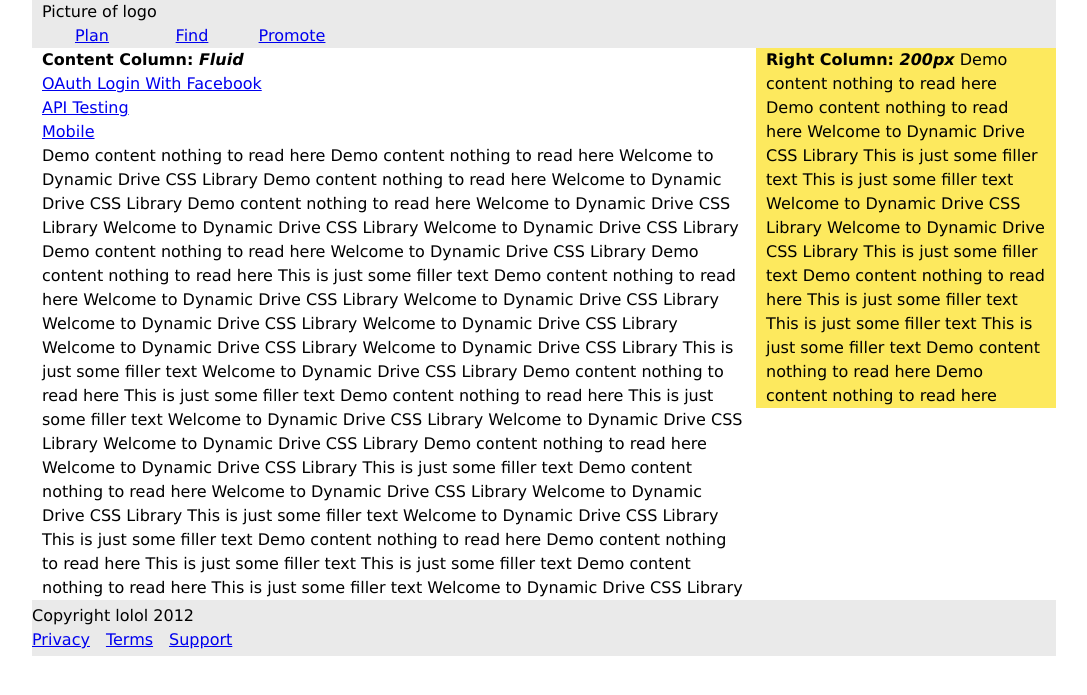
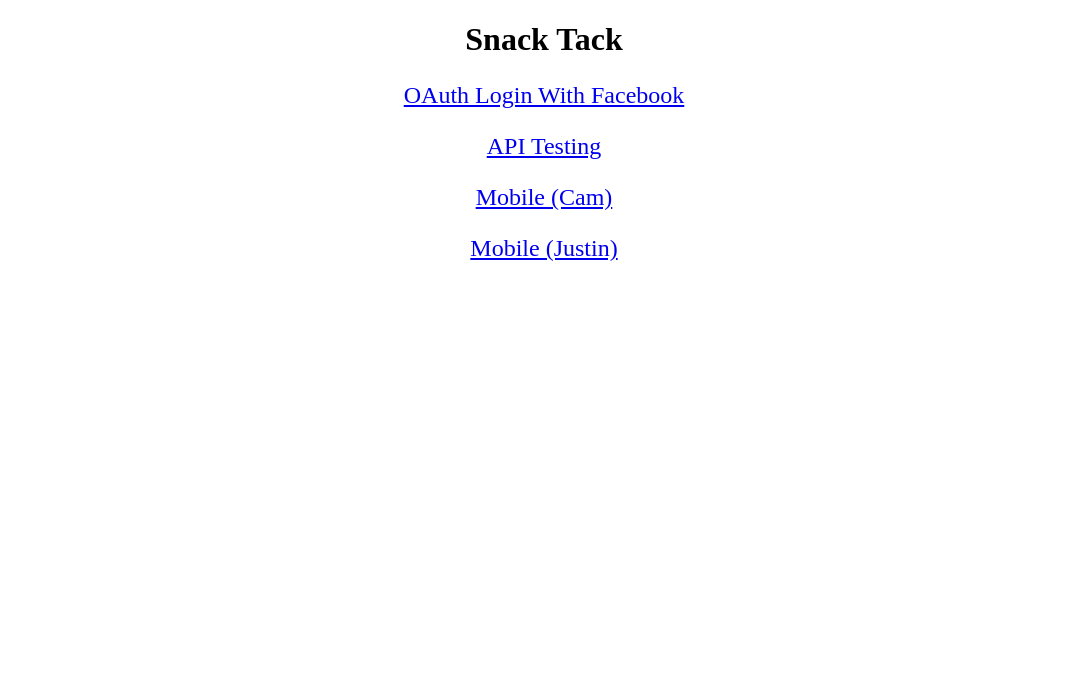
Before and after one commit to JustDerb/Snack-Tack, a PHP site: page / in a window 1280 px wide. Shown: the top 695 px of the page, without its empty margins (96-1183 px from the left). Run offline with PHP 8.4, Linux system fonts and the light colour scheme.

Commit message:
Simplified homepage (Since we are not doing a desktop version right now)

```diff
--- a/index.php
+++ b/index.php
@@ -4,61 +4,15 @@
 <head>
 <meta content="text/html; charset=utf-8" http-equiv="Content-Type">
 <title>Snack Tack | Home</title>
-<link rel="stylesheet" type="text/css" href="css/reset.css" media="screen">
-<link rel="stylesheet" type="text/css" href="css/main.css" media="screen">
-
-<script type="text/javascript">
-	/*** Temporary text filler function. Remove when deploying template. ***/
-	var gibberish=["This is just some filler text", "Welcome to Dynamic Drive CSS Library", "Demo content nothing to read here"]
-	function filltext(words){
-		for (var i=0; i<words; i++)
-			document.write(gibberish[Math.floor(Math.random()*3)]+" ")
-	}
-</script>
-
 </head>
 
-<body>
-	<div class="maincontainer">
-		<div class="header">
-			<div class="innertube hflist">
-				<h1>Picture of logo</h1>
-				<ul>
-					<li><a href="plan.php" id="fixed">Plan</a></li>
-					<li><a href="find.php" id="fixed">Find</a></li>
-					<li><a href="promote.php" id="fixed">Promote</a></li>
-				</ul>
-				<div id="clear"></div>
-			</div>
-		</div>
-
-		<div class="contentwrapper">
-			<div class="contentcolumn">
-				<div class="innertube">
-					<p><b>Content Column: <em>Fluid</em></b></p>
-					<p><a href="example.php">OAuth Login With Facebook</a></p>
-					<p><a href="test/">API Testing</a></p>
-					<p><a href="cam/">Mobile</a></p>
-					<p><script type="text/javascript">filltext(45)</script></p>
-				</div>
-			</div>
-		</div>
-
-		<div class="rightcolumn">
-			<div class="innertube">
-				<b>Right Column: <em>200px</em></b> <script type="text/javascript">filltext(14)</script>
-			</div>
-		</div>
-
-		<div class="footer hflist">
-			<p>Copyright lolol 2012</p>
-			<ul>
-				<li><a href="privacy.php">Privacy</a></li>
-				<li><a href="tos.php">Terms</a></li>
-				<li><a href="support.php">Support</a></li>
-			</ul>
-			<div id="clear"></div>
-		</div>
+<body style="text-align:center">
+	<h1>Snack Tack</h1>
+	<div style="font-size:x-large">
+		<p><a href="example.php">OAuth Login With Facebook</a></p>
+		<p><a href="test/">API Testing</a></p>
+		<p><a href="cam/">Mobile (Cam)</a></p>
+		<p><a href="mobile.php">Mobile (Justin)</a></p>
 	</div>
 </body>
 </html>
```
